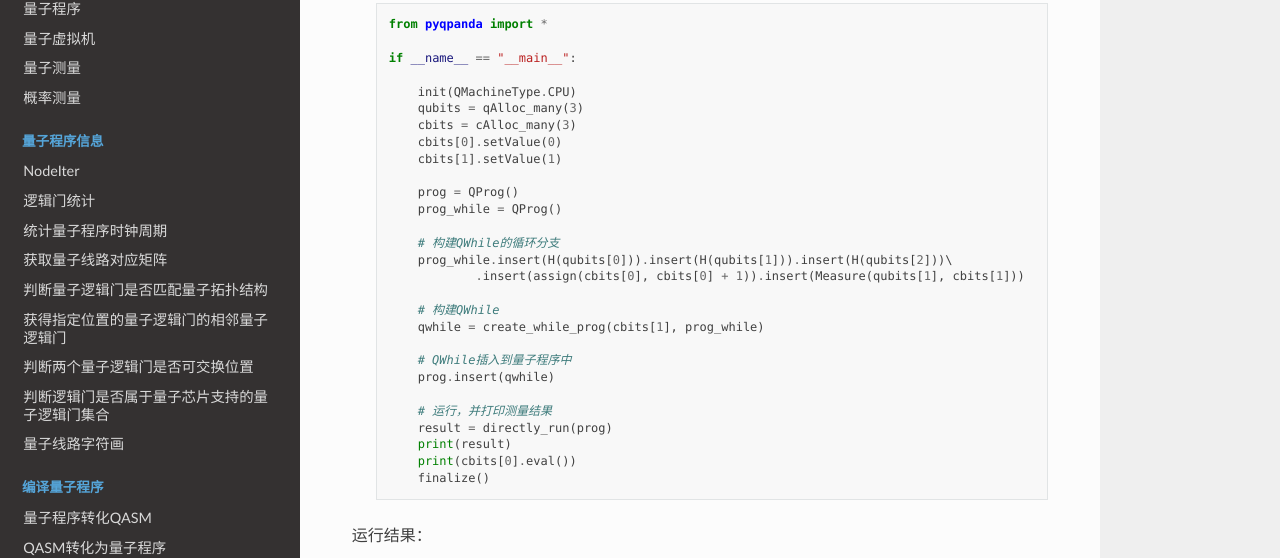
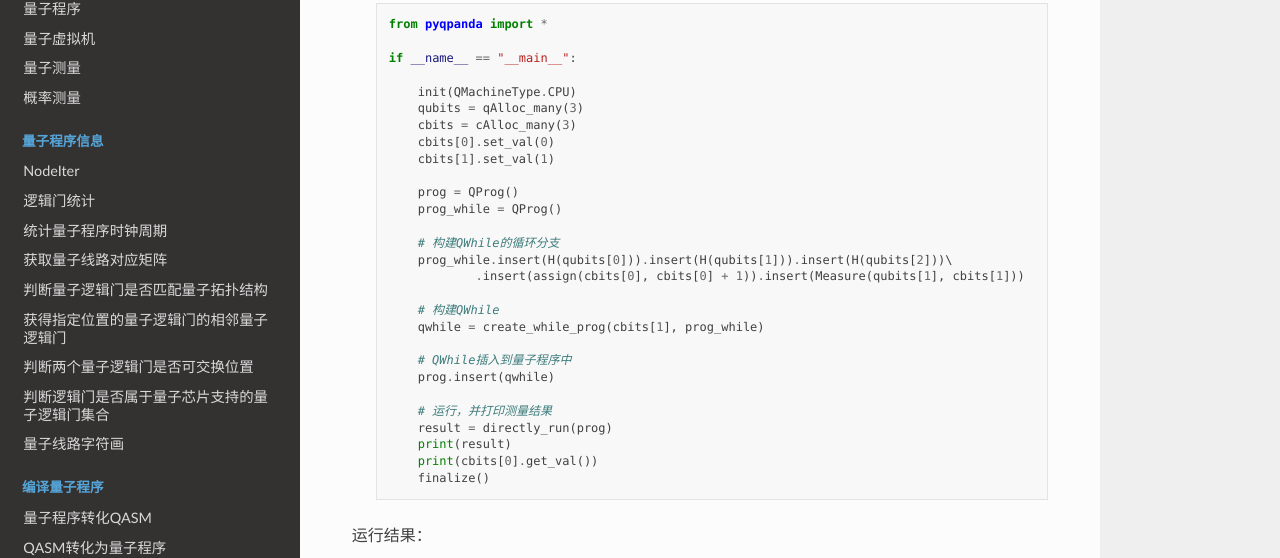
Before and after one commit to OriginQ/pyQPanda-Toturial, a Sphinx documentation site: the page built from source/QWhile.rst, in a window 1280 px wide and 900 px high, scrolled down 603 px. Shown: the part 125-683 px from the top of the window. Built offline with Sphinx 7.4.7 and the Read the Docs theme 2.0.0, drawn with Linux system fonts in a browser that asks for light colours; pages that are not in the unit, such as notebooks, are missing from menus.

Commit message:
<fix> 修改弃用的接口

```diff
--- a/source/QIf.rst
+++ b/source/QIf.rst
@@ -41,8 +41,8 @@ QIf表示量子程序条件判断操作，输入参数为条件判断表达式
             init(QMachineType.CPU)
             qubits = qAlloc_many(3)
             cbits = cAlloc_many(3)
-            cbits[0].setValue(0)
-            cbits[1].setValue(3)
+            cbits[0].set_val(0)
+            cbits[1].set_val(3)
 
             prog = QProg()
             branch_true = QProg()
--- a/source/QWhile.rst
+++ b/source/QWhile.rst
@@ -38,8 +38,8 @@ QWhile
             init(QMachineType.CPU)
             qubits = qAlloc_many(3)
             cbits = cAlloc_many(3)
-            cbits[0].setValue(0)
-            cbits[1].setValue(1)
+            cbits[0].set_val(0)
+            cbits[1].set_val(1)
 
             prog = QProg()
             prog_while = QProg()
@@ -57,7 +57,7 @@ QWhile
             # 运行，并打印测量结果
             result = directly_run(prog)
             print(result)
-            print(cbits[0].eval())
+            print(cbits[0].get_val())
             finalize()
 
 
```
